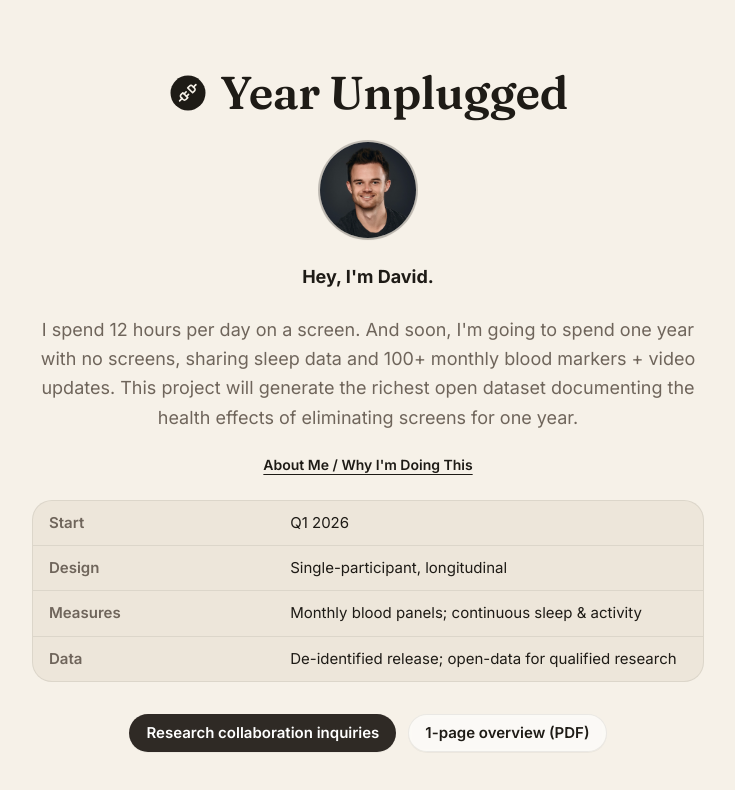
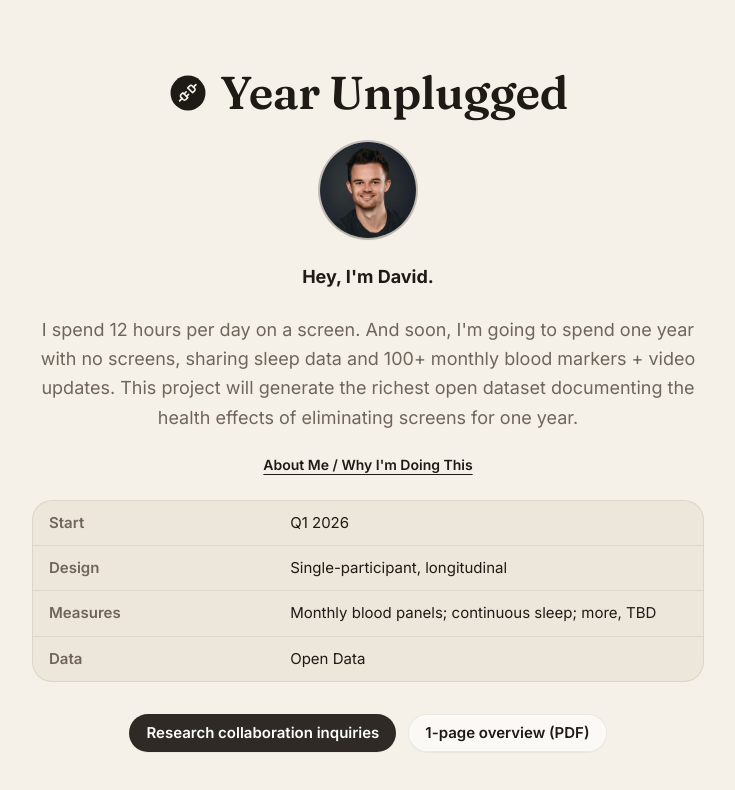
Before and after one commit to dvdaines/year-unplugged-dashboard, a Next.js app: page / in a window 1280 px wide. Shown: the top 790 px of the page, without its empty margins (272-1007 px from the left). Built offline with nearby package versions, Linux system fonts and the light colour scheme.

Commit message:
Update page.tsx

```diff
--- a/app/page.tsx
+++ b/app/page.tsx
@@ -59,8 +59,8 @@ updates. This project will generate the richest open dataset documenting the hea
               <tbody>
                 <tr><th scope="row">Start</th><td>Q1 2026</td></tr>
                 <tr><th scope="row">Design</th><td>Single-participant, longitudinal</td></tr>
-                <tr><th scope="row">Measures</th><td>Monthly blood panels; continuous sleep &amp; activity</td></tr>
-                <tr><th scope="row">Data</th><td>De-identified release; open-data for qualified research</td></tr>
+                <tr><th scope="row">Measures</th><td>Monthly blood panels; continuous sleep; more, TBD</td></tr>
+                <tr><th scope="row">Data</th><td>Open Data</td></tr>
               </tbody>
             </table>
           </div>
```
